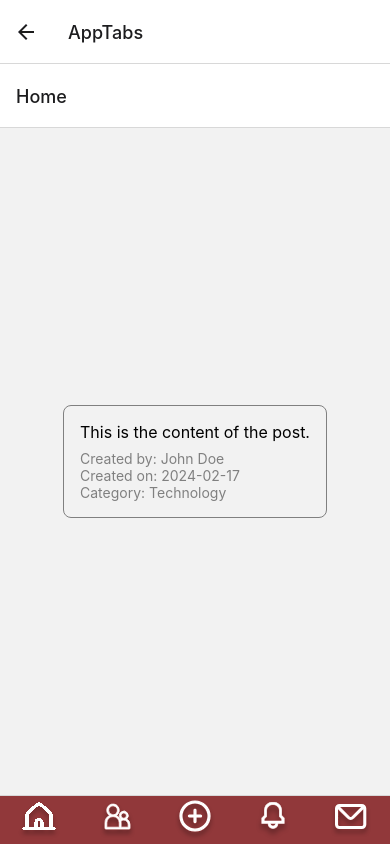
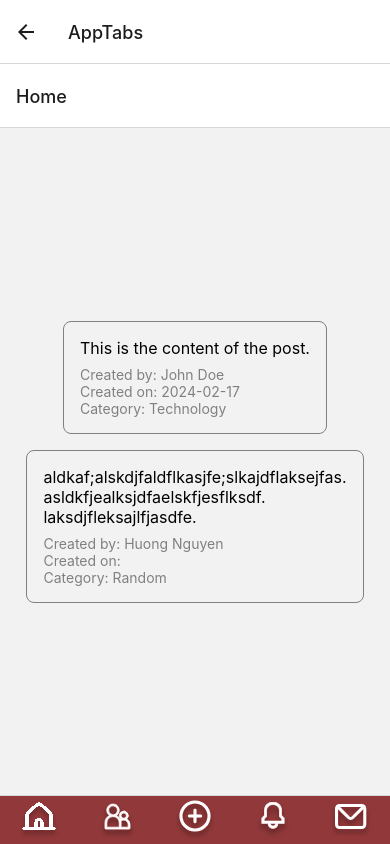
Before and after one commit to reedpm/myhelixbackend, a React Native app in the folder frontend/: screen /AppTabs in a window 390 px wide. Built offline with nearby package versions, Linux system fonts and the light colour scheme.

Commit message:
added sample posts

```diff
--- a/frontend/screens/PostsScreen.js
+++ b/frontend/screens/PostsScreen.js
@@ -5,17 +5,25 @@ import { useNavigation } from '@react-navigation/native';
 
 const PostsScreen = () => {
 
-    const post = {
+    const post1 = {
         postBody: "This is the content of the post.",
         createdBy: "John Doe",
         createDate: "2024-02-17",
         category: "Technology",
     };
 
+    const post2 = {
+        postBody: "aldkaf;alskdjfaldflkasjfe;slkajdflaksejfas. asldkfjealksjdfaelskfjesflksdf. laksdjfleksajlfjasdfe.",
+        createdBy: "Huong Nguyen",
+        createdDate: "2024-02-18",
+        category: "Random",
+    }
+
     return (
         <View style={styles.container}>
             {/* Passing the post object as the post prop to the Post component */}
-            <Posts post={post} />
+            <Posts post={post1} />
+            <Posts post={post2} />
         </View>
 
     );
```
